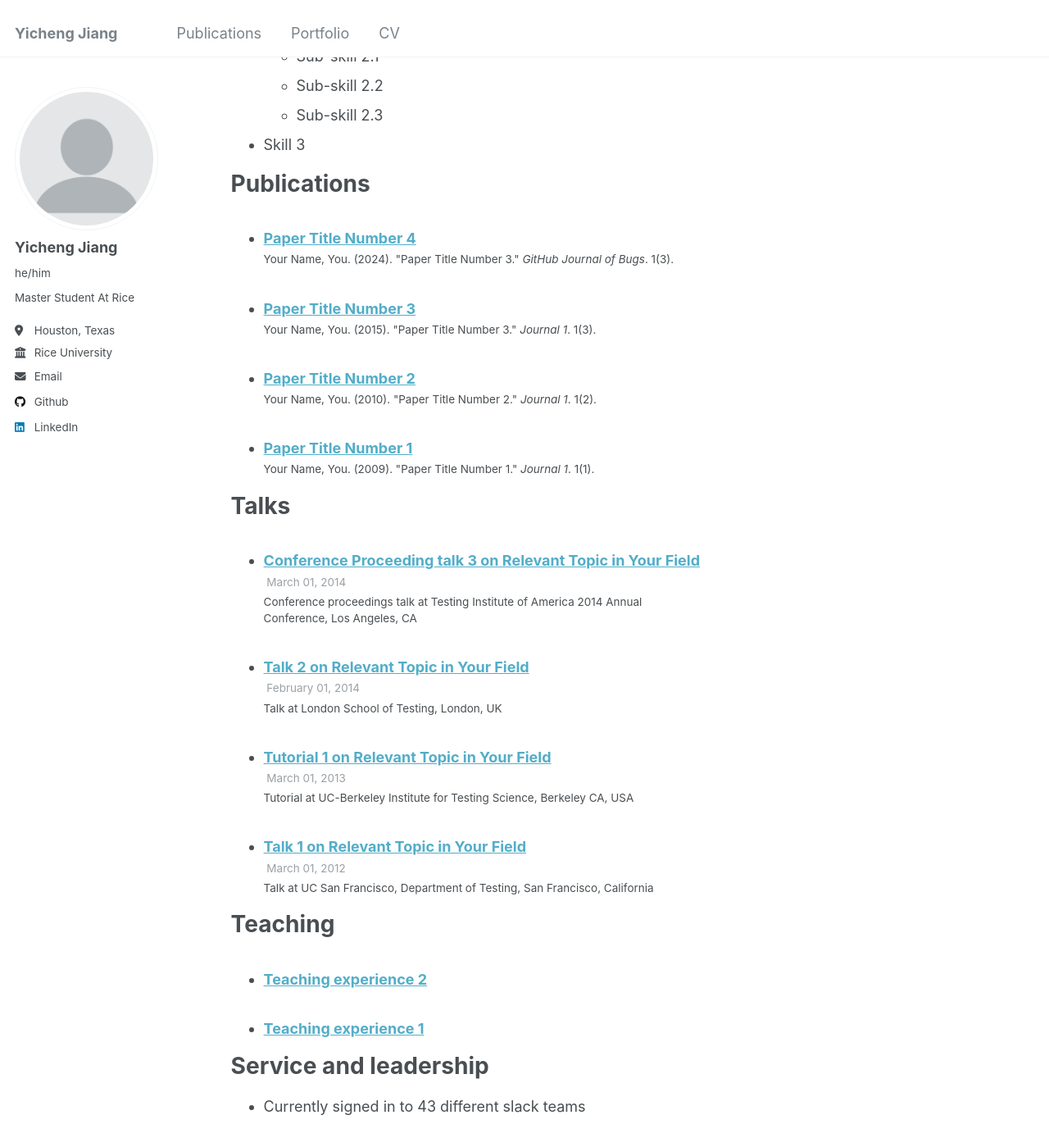
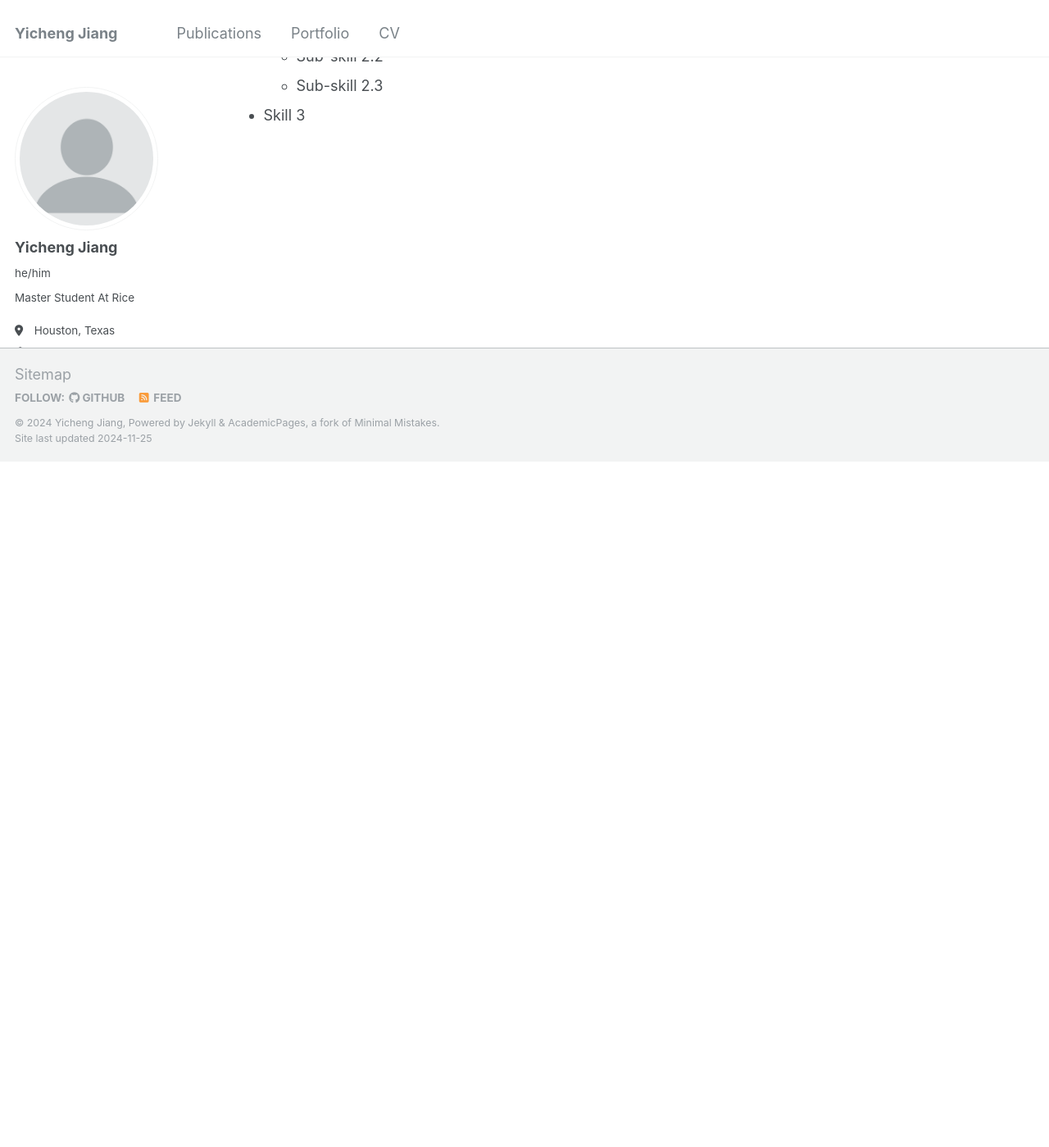
Before and after one commit to Y1chengJ/Y1chengJ.github.io, a Jekyll site: the page built from _pages/cv.md, in a window 1280 px wide and 1400 px high, scrolled down 879 px. Shown: the whole window at 82% size. Built offline with Jekyll 4.4.1, drawn with Linux system fonts in a browser that asks for light colours; after the commit the page ends 1441 px from its top, so only the background shows below that; some of the changed text lies outside the part shown.

Commit message:
first commit

```diff
--- a/_config.yml
+++ b/_config.yml
@@ -11,7 +11,7 @@ locale                   : "en-US"
 title                    : "Yicheng Jiang"
 title_separator          : "-"
 name                     : &name "Yicheng Jiang"
-description              : &description "Master Student At Rice"
+description              : &description "Master Student at Rice"
 url                      : https://y1chengj.github.io # the base hostname & protocol for your site e.g. "https://[your GitHub username].github.io"
 baseurl                  : "" # the subpath of your site, e.g. "/blog"
 repository               : "https://github.com/Y1chengJ"
--- a/_pages/cv.md
+++ b/_pages/cv.md
@@ -11,9 +11,8 @@ redirect_from:
 
 Education
 ======
-* Ph.D in Version Control Theory, GitHub University, 2018 (expected)
-* M.S. in Jekyll, GitHub University, 2014
-* B.S. in GitHub, GitHub University, 2012
+* Master. in Rice University, 2025
+* B.S. in UCSC, 2023
 
 Work experience
 ======
@@ -41,7 +40,7 @@ Skills
   * Sub-skill 2.3
 * Skill 3
 
-Publications
+<!-- Publications
 ======
   <ul>{% for post in site.publications reversed %}
     {% include archive-single-cv.html %}
@@ -61,4 +60,4 @@ Teaching
 
 Service and leadership
 ======
-* Currently signed in to 43 different slack teams
+* Currently signed in to 43 different slack teams -->
```
